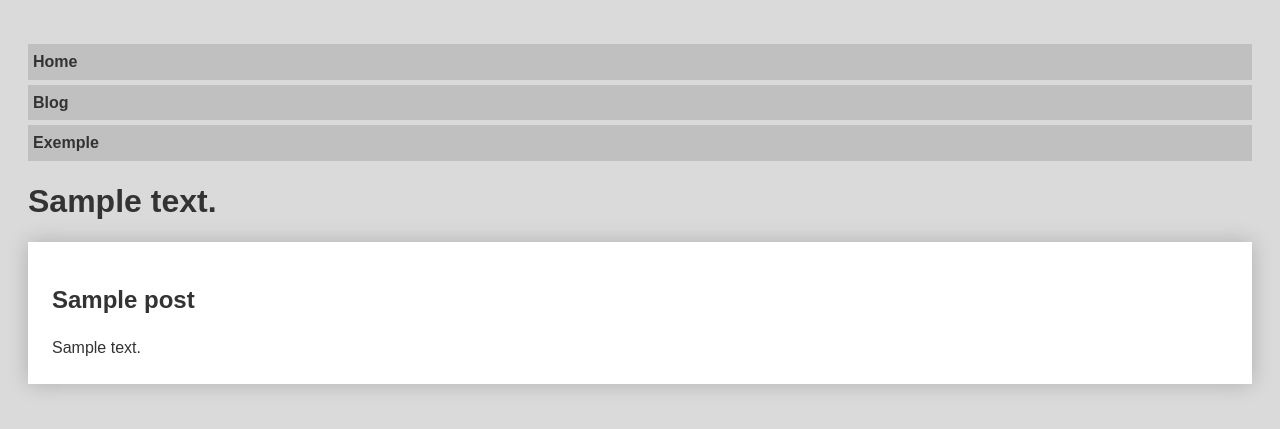
After one commit to HenryGZ/Django, a Django app: template Django 1º/blog/templates/blog/post.html in a window 1280 px wide. The commit adds this page. Shown: the top 429 px of the page. Run offline with Django 5.2, Linux system fonts and the light colour scheme; the template is opened without the code that fills it: most values are stand-ins (such as "Sample title", 1, 10 or a date in 2020).

Commit message:
feat - carregamento de posts separados em um link dinamico

```diff
--- a/Django 1º/base/static/global/css/style.css
+++ b/Django 1º/base/static/global/css/style.css
@@ -62,10 +62,8 @@ th {
 	box-shadow: 0 0 20px rgba(0, 0, 0, 0.2)
 }
 
-.content {
-	display: grid;
-	grid-template-columns: repeat(auto-fill, minmax(20rem, 1fr));
-	grid-gap: 1rem;
-	margin-top: 1rem;
-	margin-bottom: 1rem;
-}
+@media (min-width: 600px) {
+	.content:not(:has(.single-post)) {
+	  grid-template-columns: repeat(auto-fill, minmax(32rem, 1fr));
+	}
+  }
--- /dev/null
+++ b/Django 1º/blog/templates/blog/post.html
@@ -0,0 +1,16 @@
+{% extends 'global/base.html' %}
+
+{% block texto %} {{text}} {% endblock texto %}
+
+{% block posts %}
+<article class="post single-post">
+    <header>
+      <h2 class="post__title">
+        <a href = "{% url 'blog:post' post.id %}">
+          {{ post.title }}
+        </a>
+      </h2>
+    </header>
+    <div class="post__body">{{ post.body }}</div>
+  </article>
+{% endblock posts %}
--- a/Django 1º/blog/urls.py
+++ b/Django 1º/blog/urls.py
@@ -6,6 +6,6 @@ app_name = 'blog'
 # blog/
 urlpatterns = [
     path('', views.blog, name='home'),
-    path('post/<int:id>', views.post, name='post'),
+    path('post/<int:post_id>/', views.post, name='post'),
     path('exemplo/', views.exemplo, name='exemplo'),
 ]
```
Also changed, not shown: Django 1º/blog/views.py (+9 -5 lines).
